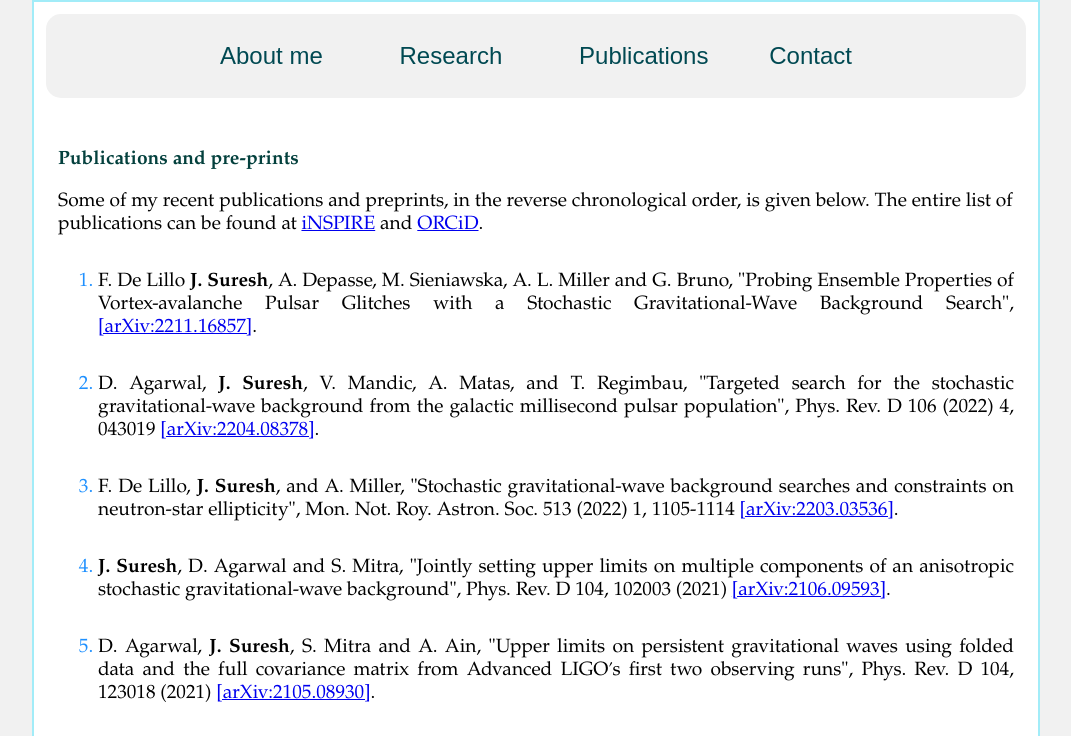
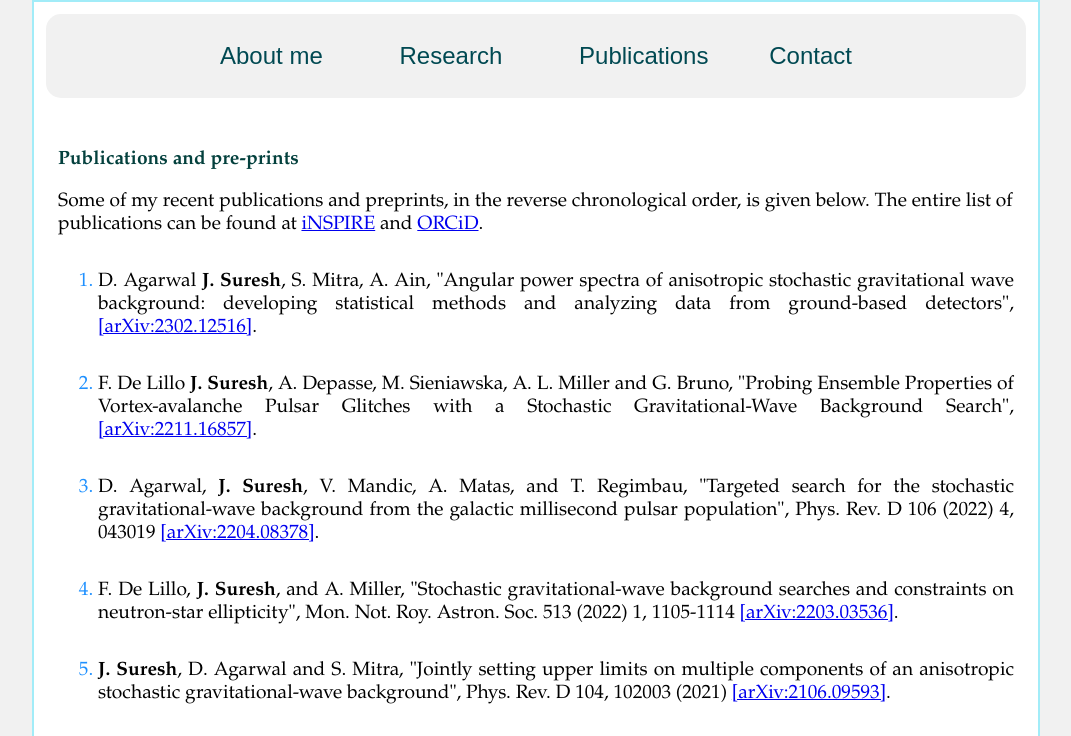
Before and after one commit to jishnu-suresh/jishnu-suresh.github.io, a plain HTML site: page jishnu.html in a window 1280 px wide. Both pictures are taken after a click on the button "Publications". Shown: the top 736 px of the page, without its empty margins (104-1175 px from the left). Drawn offline with Linux system fonts and the light colour scheme.

Commit message:
Update jishnu.html

```diff
--- a/jishnu.html
+++ b/jishnu.html
@@ -223,6 +223,10 @@ The entire list of publications can be found at
 <ol style="color:#1e90ff; text-align:justify">
 
 <li style="margin-top:34px"><span style="color:#000000;">
+D. Agarwal <b> J. Suresh</b>, S. Mitra, A. Ain, "Angular power spectra of anisotropic stochastic gravitational wave background: developing statistical methods and analyzing data from ground-based detectors", <a href="https://arxiv.org/abs/2302.12516">[arXiv:2302.12516]</a>.
+</span></li>
+
+<li style="margin-top:34px"><span style="color:#000000;">
 F. De  Lillo <b> J. Suresh</b>, A. Depasse, M. Sieniawska, A. L. Miller and G. Bruno, "Probing Ensemble Properties of Vortex-avalanche Pulsar Glitches with a Stochastic Gravitational-Wave Background Search", <a href="https://arxiv.org/abs/2211.16857">[arXiv:2211.16857]</a>.
 </span></li>
 
```
